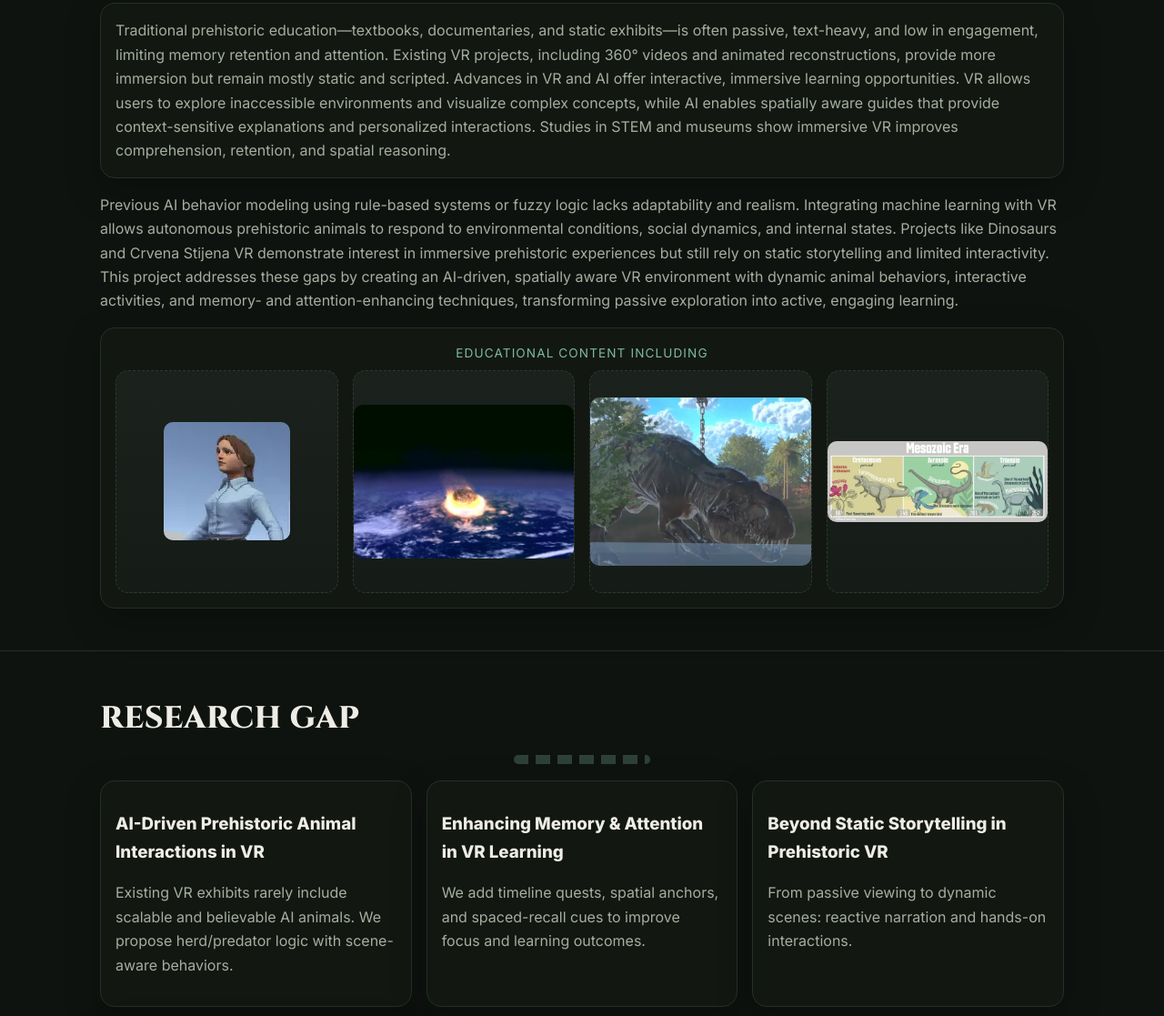
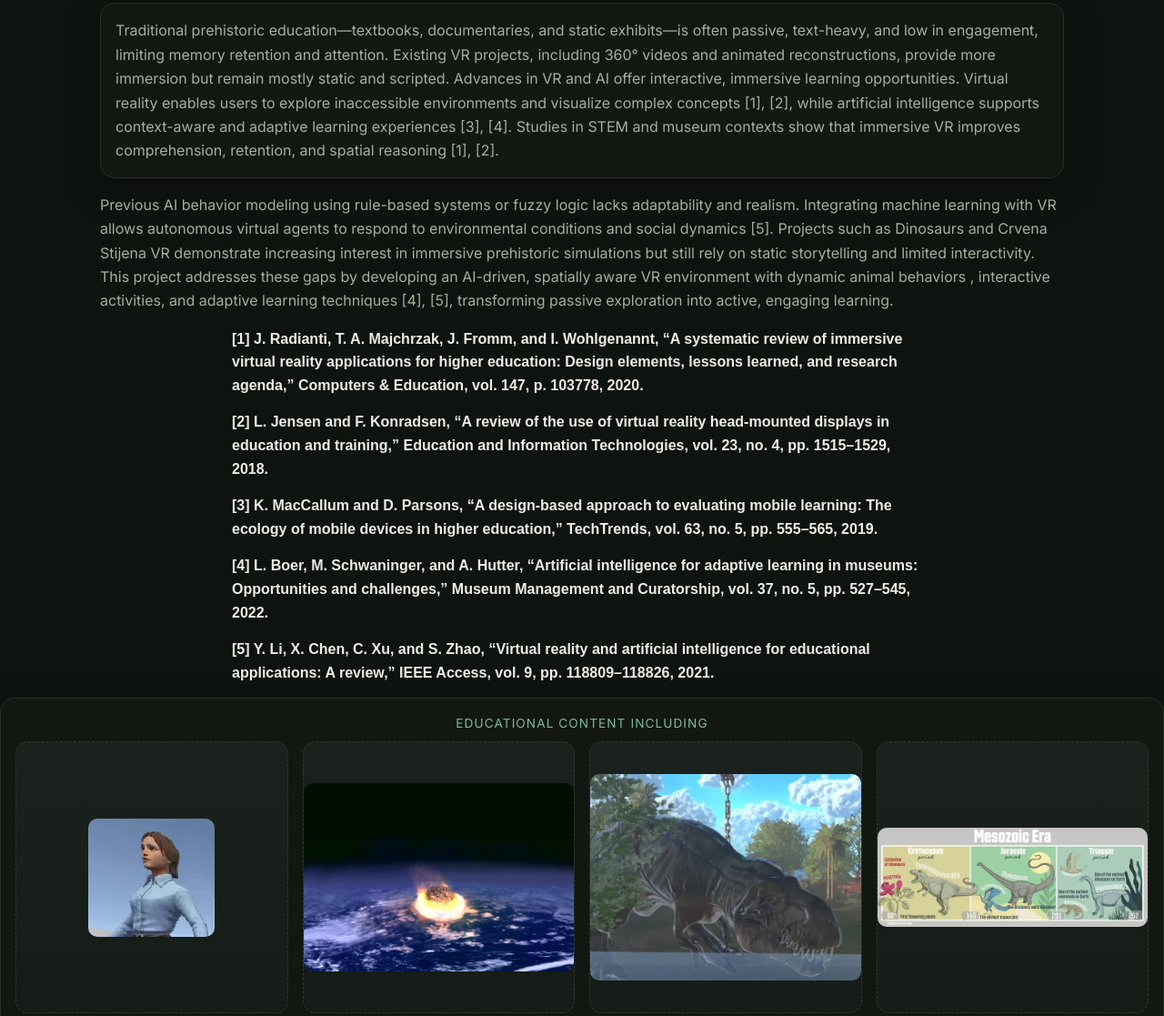
Before and after one commit to KisuraWSP/research_website, a plain HTML site: page index.html in a window 1280 px wide. Shown: the part 1492-2609 px from the top of the page at 91% size. Drawn offline with Linux system fonts and the light colour scheme.

Commit message:
added references in literature survey

```diff
--- a/index.html
+++ b/index.html
@@ -12,14 +12,14 @@
   <meta name="keywords"
     content="PaleoVision, VR, virtual reality, AI, artificial intelligence, dinosaurs, Mesozoic, virtual museum, research project, SLIIT, Meta Quest 3, AI animal behavior, spatial awareness, AI guide, KPG extinction event, VAK learning, VR timeline">
 
-  <link rel="canonical" href="https://www.your-paleovision-domain.com/">
+  <link rel="canonical" href="https://kisurawsp.github.io/research_website/">
 
   <meta property="og:type" content="website">
-  <meta property="og:url" content="https://www.your-paleovision-domain.com/">
+  <meta property="og:url" content="https://kisurawsp.github.io/research_website/">
   <meta property="og:title" content="PaleoVision — AI-Driven VR Dinosaur Museum Project">
   <meta property="og:description"
     content="Explore PaleoVision, an AI-driven, interactive VR museum for the Meta Quest 3. Our research project features AI-powered animal behaviors, a spatially-aware virtual guide, a KPG extinction event simulation, and an interactive VR timeline using VAK learning models to bring the Mesozoic Era to life.">
-  <meta property="og:image" content="https://www.your-paleovision-domain.com/images/bg2.png">
+  <meta property="og:image" content="https://kisurawsp.github.io/research_website/images/bg2.png">
   <meta property="og:image:alt" content="A banner image showing a dinosaur in a lush prehistoric environment.">
 
   <link rel="preconnect" href="https://fonts.googleapis.com">
@@ -34,7 +34,45 @@
   <script src="files/index.js" defer></script>
 
   <style type="text/css">
+    /* Base styles for the references class */
+    .references {
+      font-family: Arial, sans-serif;
+      font-size: 16px;
+      line-height: 1.6;
+      margin-bottom: 15px;
+      /* Space between each reference */
+      padding: 0 15px;
+      /* Add some padding on the sides for desktop */
+      max-width: 800px;
+      /* Limit width for better readability on large screens */
+      margin-left: auto;
+      margin-right: auto;
+    }
+
+    /* Styling for the reference number */
+    .references span:first-child {
+      font-weight: bold;
+      margin-right: 8px;
+      /* Space between number and text */
+      vertical-align: top;
+      /* Align number to the top of the text */
+    }
+
     @media (max-width: 768px) {
+      .references {
+        font-size: 14px;
+        /* Slightly smaller font on mobile */
+        line-height: 1.5;
+        margin-bottom: 12px;
+        padding: 0 10px;
+        /* Reduce padding on mobile */
+      }
+
+      /* Adjust margin for reference number on mobile if needed */
+      .references span:first-child {
+        margin-right: 6px;
+      }
+
       /* --- General --- */
       body {
         /* Prevent font scaling on iOS */
@@ -50,16 +88,25 @@
       /* --- Typography --- */
       /* Adjust font sizes for smaller screens */
       h1 {
-        font-size: 2.2rem; /* ~35px */
+        font-size: 2.2rem;
+        /* ~35px */
       }
+
       h2 {
-        font-size: 1.8rem; /* ~29px */
+        font-size: 1.8rem;
+        /* ~29px */
       }
+
       h3 {
-        font-size: 1.3rem; /* ~21px */
+        font-size: 1.3rem;
+        /* ~21px */
       }
-      p, .muted, .list li {
-        font-size: 1rem; /* 16px */
+
+      p,
+      .muted,
+      .list li {
+        font-size: 1rem;
+        /* 16px */
       }
 
       /* --- Navigation --- */
@@ -69,6 +116,7 @@
         align-items: flex-start;
         gap: 15px;
       }
+
       .navLinks {
         /* Allow nav links to wrap */
         display: flex;
@@ -76,6 +124,7 @@
         gap: 10px;
         justify-content: flex-start;
       }
+
       .navLinks a {
         padding: 5px 0;
       }
@@ -86,6 +135,7 @@
         width: 100%;
         height: auto;
       }
+
       .heroCopy h1 {
         /* Make hero text smaller on mobile */
         font-size: 2rem;
@@ -97,7 +147,8 @@
       .grid-3,
       .grid-4 {
         grid-template-columns: 1fr !important;
-        gap: 20px; /* Add space between stacked items */
+        gap: 20px;
+        /* Add space between stacked items */
       }
 
       /* --- Scope Section --- */
@@ -105,10 +156,13 @@
         /* The HTML has fixed 300x300. Override this. */
         width: 100%;
         height: auto;
-        max-width: 280px; /* Don't let it be 100% wide */
-        margin: 0 auto; /* Center it */
+        max-width: 280px;
+        /* Don't let it be 100% wide */
+        margin: 0 auto;
+        /* Center it */
         display: block;
       }
+
       #scope .thumb {
         /* Center the "icon" text fallback */
         text-align: center;
@@ -118,12 +172,16 @@
       .tech-grid {
         /* Allow tech icons to wrap */
         flex-wrap: wrap;
-        justify-content: center; /* Center the icons */
+        justify-content: center;
+        /* Center the icons */
         gap: 24px;
       }
+
       .tech-item {
-        flex-basis: 80px; /* Give them a consistent base size */
+        flex-basis: 80px;
+        /* Give them a consistent base size */
       }
+
       .timeline p {
         /* Remove excess margin on smaller text */
         margin-bottom: 1rem;
@@ -134,10 +192,13 @@
         /* Center-align the team cards */
         text-align: center;
       }
+
       .person .avatar {
         margin-left: auto;
-         margin-right: auto; /* Center avatar */
+        margin-right: auto;
+        /* Center avatar */
       }
+
       .personFooter {
         /* Center LinkedIn/Email links */
         justify-content: center;
@@ -202,7 +263,8 @@
           <span><img src="images/webp/ab.webp" alt="AI Animal Behaviour" loading="lazy" width="450" height="300"></span>
         </div>
         <div class="thumb">
-          <span><img src="images/webp/Impact_event.webp" alt="KPG Extinction Event Simulation" loading="lazy" width="450" height="300"></span>
+          <span><img src="images/webp/Impact_event.webp" alt="KPG Extinction Event Simulation" loading="lazy"
+              width="450" height="300"></span>
         </div>
         <div class="thumb">
           <span><img src="images/webp/vak.webp" alt="VR Timeline" loading="lazy" width="450" height="300"></span>
@@ -218,25 +280,50 @@
 
       <h3>Literature Survey</h3>
       <p class="muted card">
-        Traditional prehistoric education—textbooks, documentaries, and static exhibits—is often passive, text-heavy,
-        and low in engagement, limiting memory retention and attention. Existing VR projects, including 360° videos and
-        animated reconstructions, provide more immersion but remain mostly static and scripted. Advances in VR and AI
-        offer interactive, immersive learning opportunities. VR allows users to explore inaccessible environments and
-        visualize complex concepts, while AI enables spatially aware guides that provide context-sensitive explanations
-        and personalized interactions. Studies in STEM and museums show immersive VR improves comprehension, retention,
-        and spatial reasoning.
+        Traditional prehistoric education—textbooks, documentaries, and static exhibits—is often passive,
+        text-heavy, and low in engagement, limiting memory retention and attention.
+        Existing VR projects, including 360° videos and animated reconstructions, provide more immersion but remain
+        mostly static and scripted.
+        Advances in VR and AI offer interactive, immersive learning opportunities.
+        Virtual reality enables users to explore inaccessible environments and visualize complex concepts [1], [2],
+        while artificial intelligence supports context-aware and adaptive learning experiences [3], [4].
+        Studies in STEM and museum contexts show that immersive VR improves comprehension, retention, and spatial
+        reasoning [1], [2].
       </p>
       <p class="muted">
         Previous AI behavior modeling using rule-based systems or fuzzy logic lacks adaptability and realism.
-        Integrating
-        machine learning with VR allows autonomous prehistoric animals to respond to environmental conditions, social
-        dynamics, and internal states. Projects like Dinosaurs and Crvena Stijena VR demonstrate interest in immersive
-        prehistoric experiences but still rely on static storytelling and limited interactivity. This project addresses
-        these gaps by creating an AI-driven, spatially aware VR environment with dynamic animal behaviors, interactive
-        activities, and memory- and attention-enhancing techniques, transforming passive exploration into active,
+        Integrating machine learning with VR allows autonomous virtual agents to respond to environmental conditions and
+        social dynamics [5]. Projects such as Dinosaurs and Crvena Stijena VR demonstrate increasing interest in
+        immersive prehistoric simulations but still rely on static storytelling and limited interactivity.
+        This project addresses these gaps by developing an AI-driven, spatially aware VR environment with dynamic animal
+        behaviors
+        , interactive activities, and adaptive learning techniques [4], [5], transforming passive exploration into
+        active,
         engaging learning.
       </p>
-
+      <div class="references">
+        <span>[1] J. Radianti, T. A. Majchrzak, J. Fromm, and I. Wohlgenannt, “A systematic review of immersive virtual
+          reality applications for higher education: Design elements, lessons learned, and research agenda,” Computers &
+          Education, vol. 147, p. 103778, 2020.</span>
+      </div>
+      <div class="references">
+        <span>[2] L. Jensen and F. Konradsen, “A review of the use of virtual reality head-mounted displays in education
+          and training,” Education and Information Technologies, vol. 23, no. 4, pp. 1515–1529, 2018.</span>
+      </div>
+      <div class="references">
+        <span>[3] K. MacCallum and D. Parsons, “A design-based approach to evaluating mobile learning: The ecology of
+          mobile devices in higher education,” TechTrends, vol. 63, no. 5, pp. 555–565, 2019.
+        </span>
+      </div>
+      <div class="references">
+        <span>[4] L. Boer, M. Schwaninger, and A. Hutter, “Artificial intelligence for adaptive learning in museums:
+          Opportunities and challenges,” Museum Management and Curatorship, vol. 37, no. 5, pp. 527–545, 2022.</span>
+      </div>
+      <div class="references">
+        <span>[5] Y. Li, X. Chen, C. Xu, and S. Zhao, “Virtual reality and artificial intelligence for educational
+          applications: A review,” IEEE Access, vol. 9, pp. 118809–118826, 2021.
+      </div>
+    </div>
     <div class="card" style="margin-top:14px">
       <div class="kicker">Educational Content Including</div>
       <div class="grid grid-4">
@@ -249,7 +336,8 @@
 
         <div class="thumb">
           <a href="https://youtu.be/xPM4tH8CYCU" target="_blank" rel="noopener noreferrer">
-              <img src="images/webp/Impact_event.webp" alt="KPG Extinction Event Simulation" loading="lazy" width="300" height="300">
+            <img src="images/webp/Impact_event.webp" alt="KPG Extinction Event Simulation" loading="lazy" width="300"
+              height="300">
           </a>
         </div>
         <div class="thumb">
@@ -261,7 +349,6 @@
           <a href="https://youtu.be/zGGEIO5U8OU" target="_blank" rel="noopener noreferrer">
             <img src="images/webp/tm.webp" alt="VR Timeline" loading="lazy" width="300" height="300">
           </a>
-          </div>
         </div>
       </div>
     </div>
@@ -442,7 +529,8 @@
           <div class="doc-download">Download</div>
         </a>
 
-        <a class="doc-card" href="documents/IT21284502 - Prehistoric VR timeline.pdf" target="_blank" rel="noopener noreferrer">
+        <a class="doc-card" href="documents/IT21284502 - Prehistoric VR timeline.pdf" target="_blank"
+          rel="noopener noreferrer">
           <span class="file-icon pdf">PDF</span>
           <div class="doc-title">Project Proposal - IT21284502</div>
           <div class="doc-meta">Submitted: August 24, 2025</div>
@@ -504,7 +592,8 @@
           <div class="doc-download">Download</div>
         </a>
 
-        <a class="doc-card" href="documents/Final Report-IT21318870 J S DISSANAYKE.pdf" target="_blank" rel="noopener noreferrer">
+        <a class="doc-card" href="documents/Final Report-IT21318870 J S DISSANAYKE.pdf" target="_blank"
+          rel="noopener noreferrer">
           <span class="file-icon pdf">PDF</span>
           <div class="doc-title">Final Report - IT21318970</div>
           <div class="doc-meta">Submitted: August 24, 2025</div>
@@ -514,7 +603,8 @@
           <div class="doc-download">Download</div>
         </a>
 
-        <a class="doc-card" href="documents/Final thesis(Kodithuwakku_AK).pdf" target="_blank" rel="noopener noreferrer">
+        <a class="doc-card" href="documents/Final thesis(Kodithuwakku_AK).pdf" target="_blank"
+          rel="noopener noreferrer">
           <span class="file-icon pdf">PDF</span>
           <div class="doc-title">Final Report - IT21231582</div>
           <div class="doc-meta">Submitted: August 24, 2025</div>
@@ -577,7 +667,8 @@
       <div class="grid grid-2">
         <div class="person">
           <span class="badge supervisor">Supervisor</span>
-          <img src="images/webp/is.webp" class="avatar" alt="Mr. Aruna Ishara Gamage" loading="lazy" width="96" height="96">
+          <img src="images/webp/is.webp" class="avatar" alt="Mr. Aruna Ishara Gamage" loading="lazy" width="96"
+            height="96">
           <div class="name">Mr. Aruna Ishara Gamage</div>
           <div class="meta">Sri Lanka Institute of Information Technology</div>
           <div class="faculty">Faculty of Computing</div>
```
Lines whose indentation alone changed are shown as unchanged.
